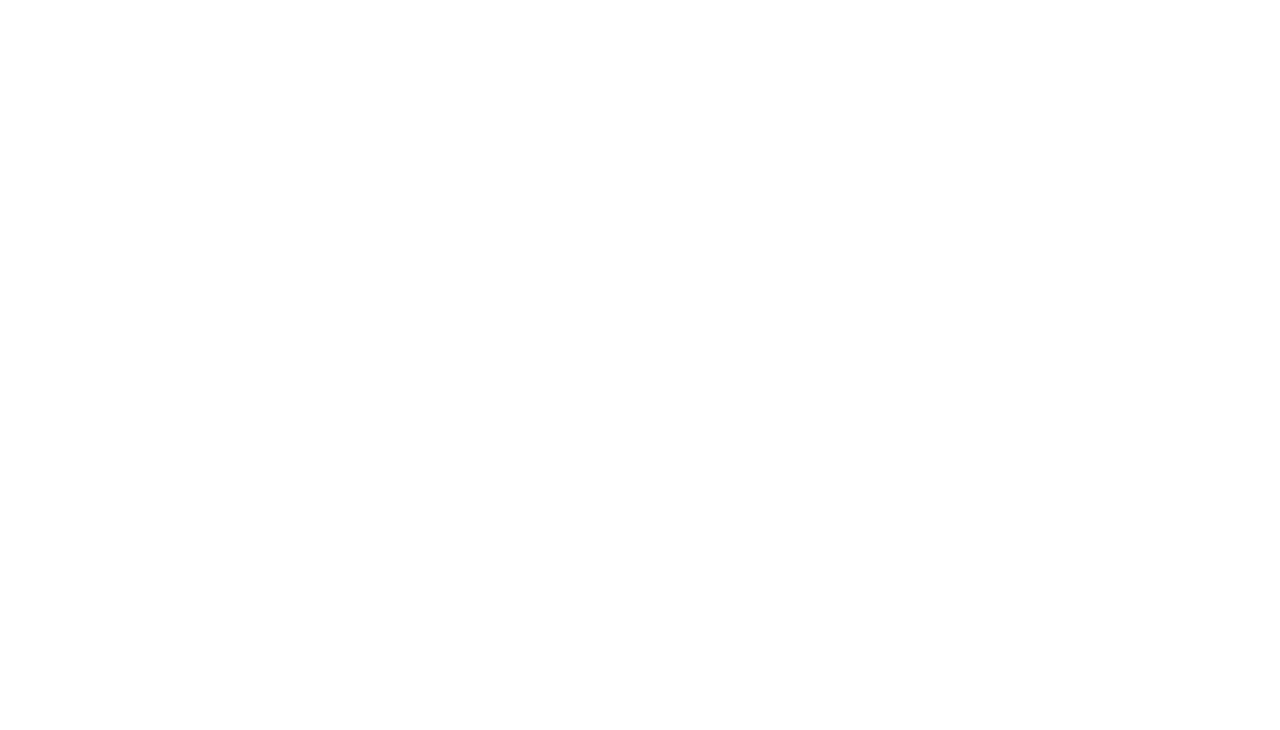
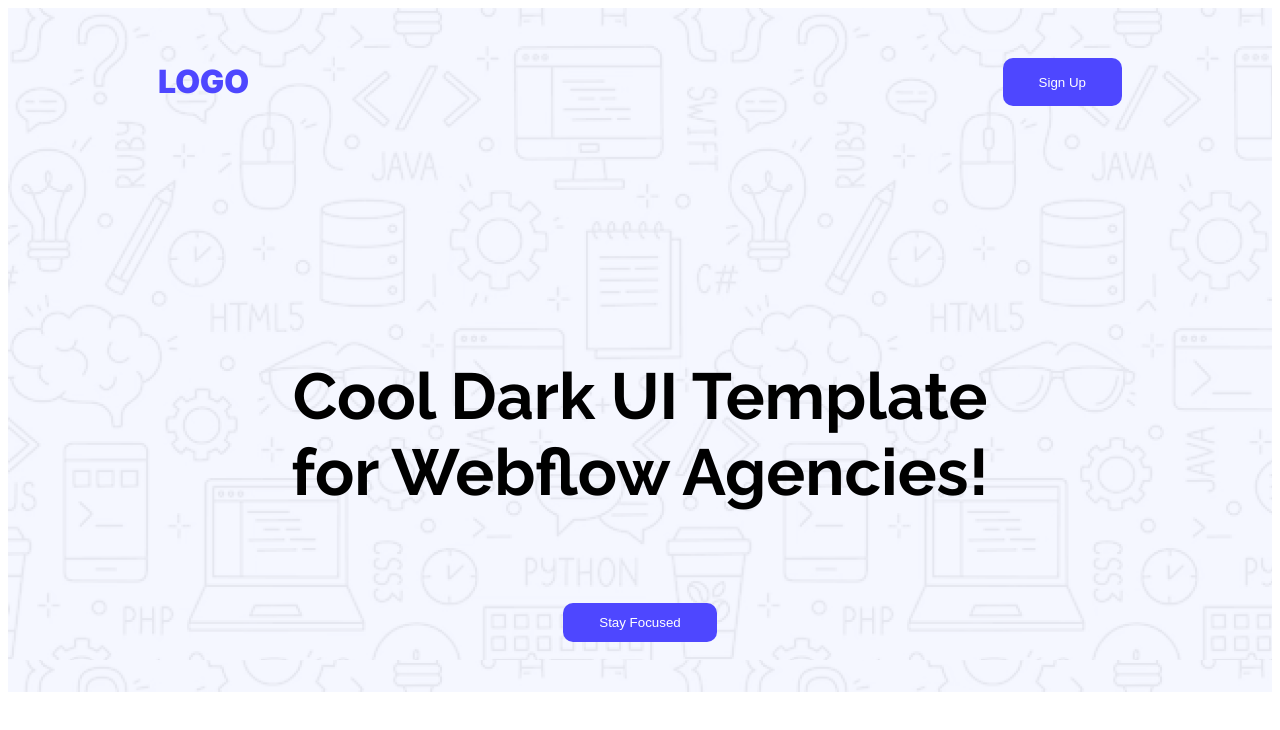
Before and after one commit to sakif46425/B12A01-Web-Dev, a plain HTML site: page index.html in a window 1280 px wide. Drawn offline with Linux system fonts and the light colour scheme.

Commit message:
Update html and css files..finish The Navbar and Banner

```diff
--- a/Assets/style.css
+++ b/Assets/style.css
@@ -0,0 +1,79 @@
+.inter-uniquifier {
+  font-family: "Inter", sans-serif;
+  font-optical-sizing: auto;
+  font-style: normal;
+  line-height: 150%;
+  color: #4E47FF;
+  font-weight: 900;
+}
+
+
+.raleway-uniquifier {
+  font-family: "Raleway", sans-serif;
+  font-optical-sizing: auto;
+  font-style: normal;
+}
+
+.back-bg{
+    background-image: url('/Assets/Images/Hero-bg.png')
+
+
+
+
+}
+
+
+header{
+    display: flex;
+    justify-content: space-between;
+    margin-top: 0px;
+    margin-left: 150px;
+    margin-right: 150px;
+
+}
+
+.nav-1{
+    block-size: none;
+    margin: 50px 0px 50px 0px;
+
+}
+
+button{
+    background-color: #4E47FF;
+    color: #FFFFFF;
+    border: none;
+    padding: 12px 36px ;
+    border-radius: 10px;
+}
+
+.banner{
+    display: flex;
+    flex-direction: column;
+    justify-content: center;
+    align-items: center;
+    text-align: center;
+    margin: 158px 267.5px 152px 267.5px;
+
+
+}
+
+.banner-title{
+    font-weight: bold;
+    font-size: 65px;
+    text-align: center;
+    gap: 37px;
+
+
+}
+
+.nav{
+    margin: 0px 150px 158px 150px;
+
+}
+
+.btn-1:hover{
+    background:yellowgreen
+
+
+
+}
--- a/index.html
+++ b/index.html
@@ -4,9 +4,28 @@
     <meta charset="UTF-8">
     <meta name="viewport" content="width=device-width, initial-scale=1.0">
     <title>Web-page</title>
+    <link rel="preconnect" href="https://fonts.googleapis.com">
+<link rel="preconnect" href="https://fonts.gstatic.com" crossorigin>
+<link href="https://fonts.googleapis.com/css2?family=Inter:ital,opsz,wght@0,14..32,100..900;1,14..32,100..900&display=swap" rel="stylesheet">
+<link rel="preconnect" href="https://fonts.googleapis.com">
+<link rel="preconnect" href="https://fonts.gstatic.com" crossorigin>
+<link href="https://fonts.googleapis.com/css2?family=Raleway:ital,wght@0,100..900;1,100..900&display=swap" rel="stylesheet">
     <link rel="stylesheet" href="Assets/style.css">
 </head>
-<body>
+<body class="raleway-uniquifier">
+    <div class="back-bg">
+    <header class="nav">
+        <h1 class="nav-1 inter-uniquifier">LOGO</h1>
+        <button type="button" class="nav-1 btn-1">Sign Up</button>
+    </header>
+    <div class="banner">
+        <h1 class="banner-title">Cool Dark UI Template for Webflow Agencies!</h1>
+        <button type="button" class="btn-1 nav-1">Stay Focused</button>
+    </div>
 
+
+
+
+    </div>
 </body>
 </html>
```
